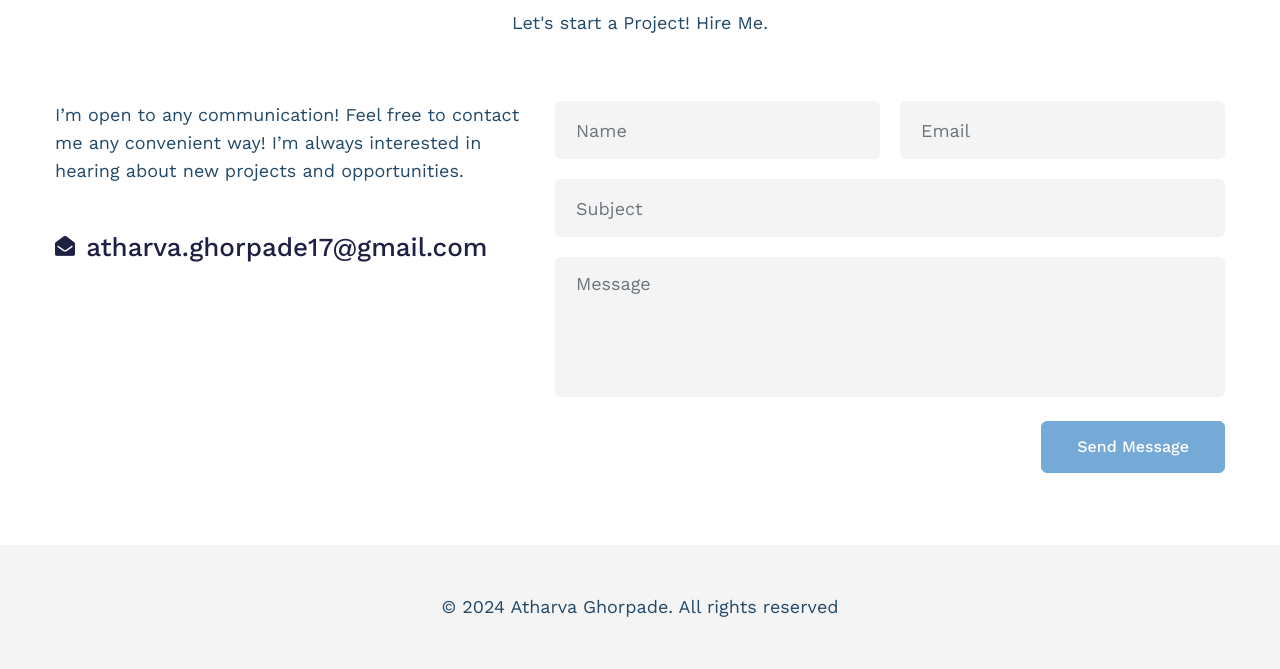
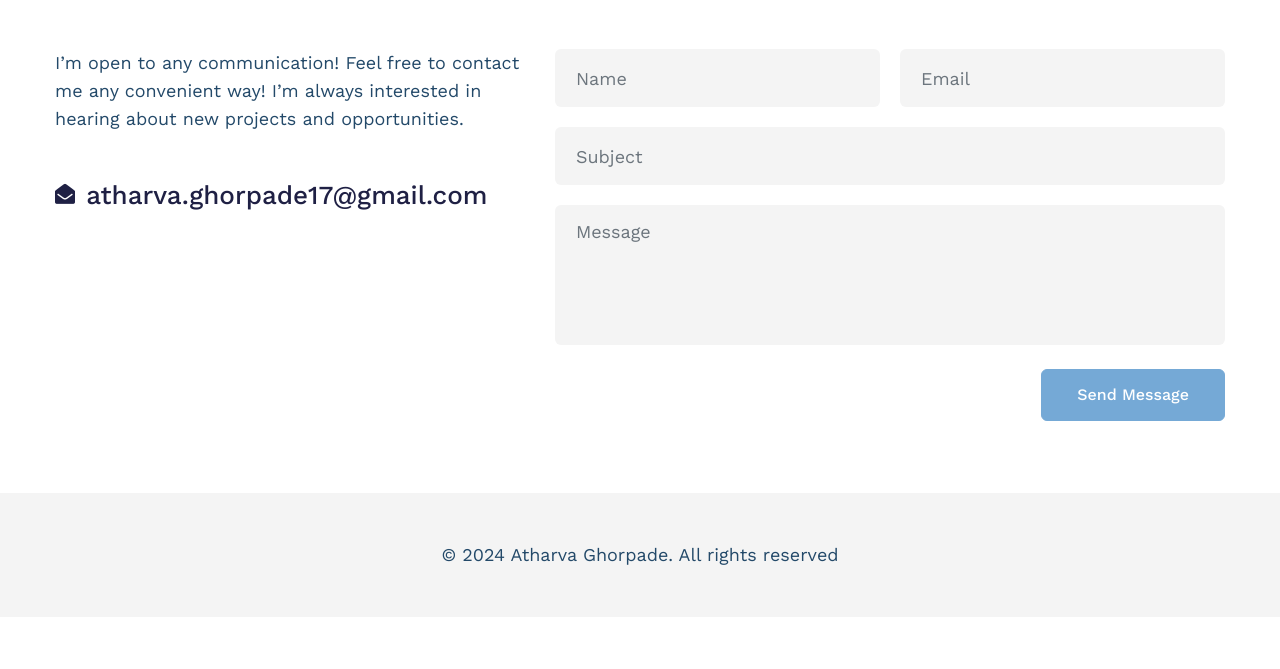
Before and after one commit to Atharva-Ghorpade/Portfolio, a plain HTML site: page contact.html in a window 1280 px wide. Shown: the part 274-943 px from the top of the page. After the commit the page ends 891 px from the top, so only its background shows below. Drawn offline with nearby package versions, Linux system fonts and the light colour scheme.

Commit message:
Update contact.html

```diff
--- a/contact.html
+++ b/contact.html
@@ -134,7 +134,7 @@
             <div class="contact-heading text-center">
                 <span class="text">Get in touch with Me </span>
                 <h3 class="title-big">Are you ready to <span>work together?</span></h3>
-                <p class="mt-4">Let's start a Project! Hire Me.</p>
+<!--                 <p class="mt-4">Let's start a Project! Hire Me.</p> -->
             </div>
             <div class="row mt-md-5 mt-4 pt-lg-3">
                 <div class="col-lg-5">
```
